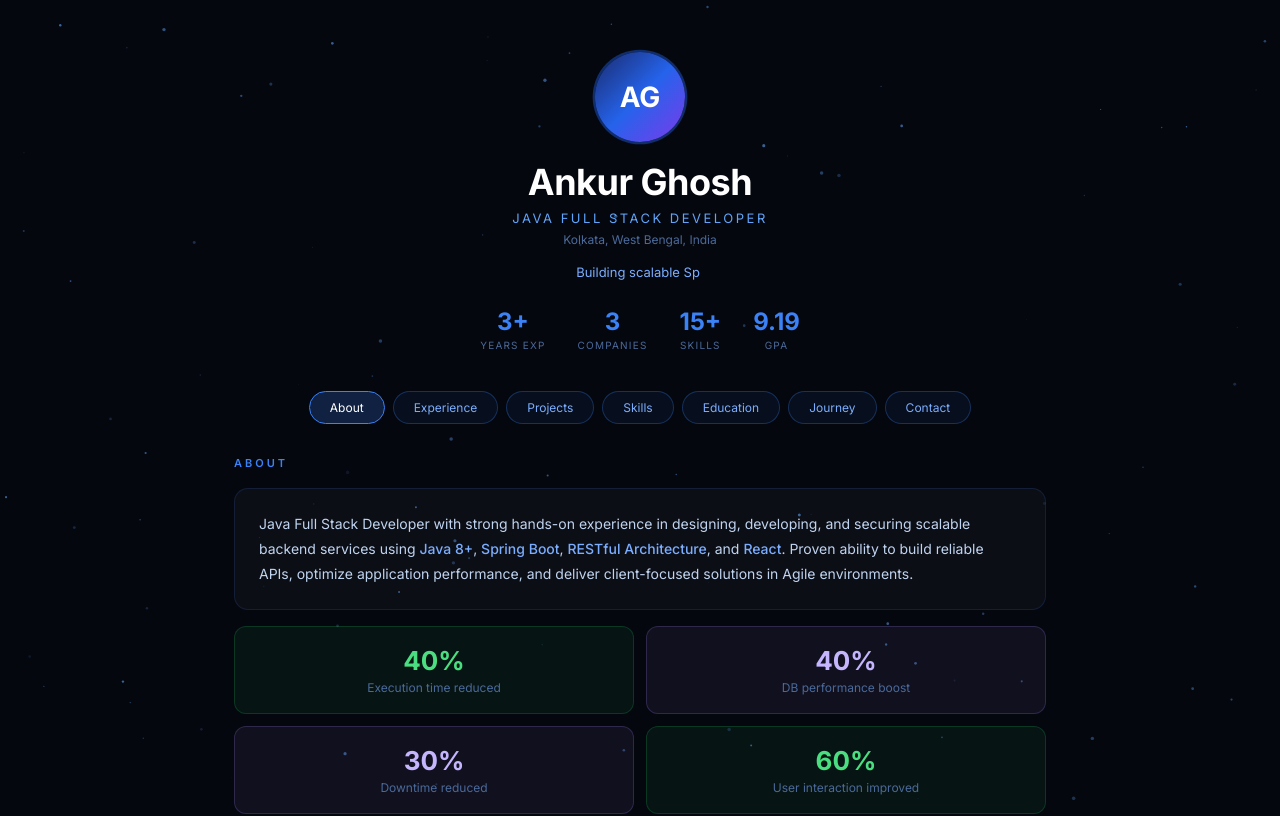
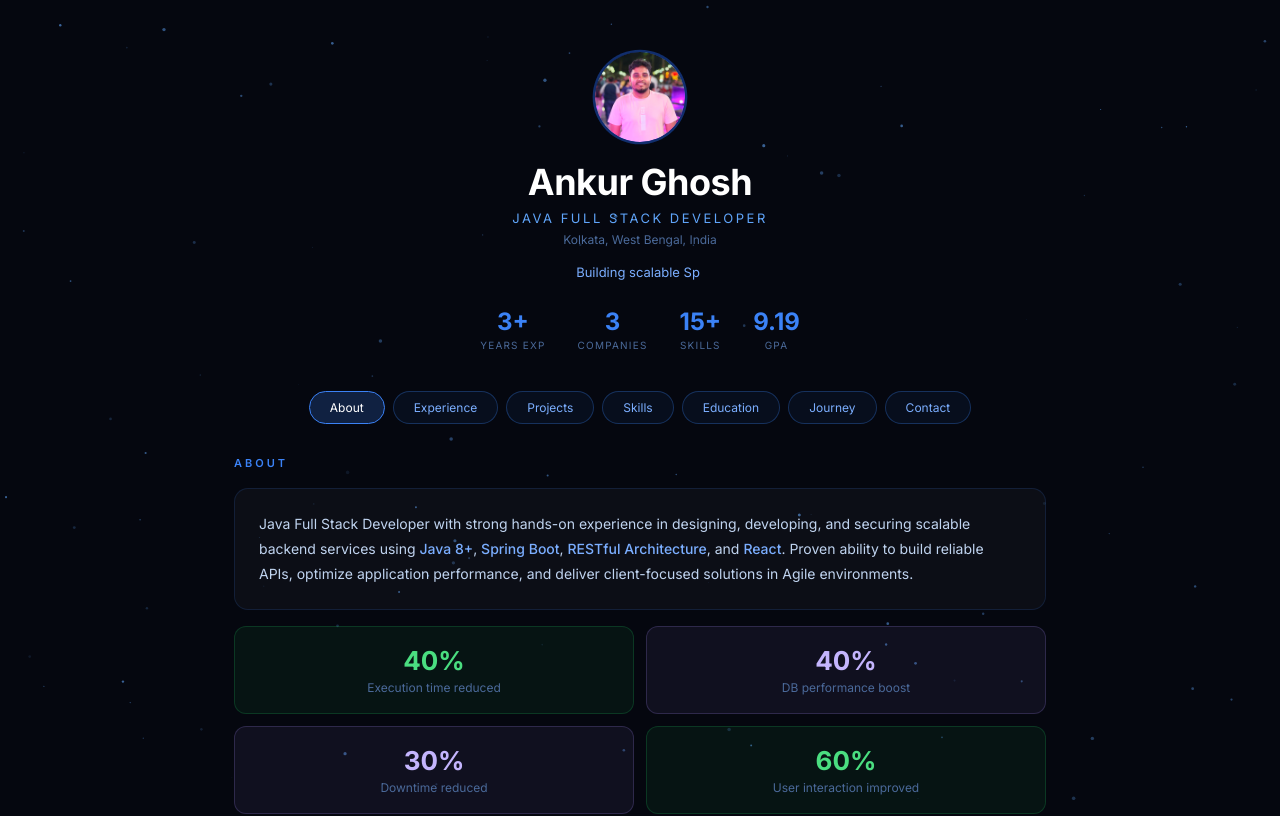
Before and after one commit to Creativewings/react-portfolio, a React (Vite) app: page / in a window 1280 px wide. Shown: the top 816 px of the page. Built offline with nearby package versions, Linux system fonts and the light colour scheme.

Commit message:
addedSelfPhoto

```diff
--- a/src/components/Hero.jsx
+++ b/src/components/Hero.jsx
@@ -1,7 +1,9 @@
-import { useEffect, useRef } from 'react';
+import { useEffect, useState,useRef } from 'react';
+import { createPortal } from 'react-dom';
 import { useTypewriter } from './useTypewriter';
 import { profile } from '../data/resume';
 import styles from './Hero.module.css';
+import profileImg from '../assets/linkedinProfile.jpg';
 
 function CountUp({ target, decimals, suffix }) {
   const ref = useRef(null);
@@ -24,10 +26,30 @@ function CountUp({ target, decimals, suffix }) {
 
 export default function Hero() {
   const typed = useTypewriter(profile.typewriterLines);
+  const [showImage, setShowImage] = useState(false);
 
   return (
     <section className={styles.hero}>
-      <div className={styles.ring}>AG</div>
+
+      {/* ✅ Clickable profile image */}
+      <div className={styles.ring} onClick={() => setShowImage(true)}>
+        <img src={profileImg} alt="profile" className={styles.avatar} />
+      </div>
+
+      {/* ✅ Modal (only when needed) */}
+     {showImage &&
+  createPortal(
+    <div className={styles.modal} onClick={() => setShowImage(false)}>
+      <img
+        src={profileImg}
+        alt="preview"
+        className={styles.modalImg}
+        onClick={(e) => e.stopPropagation()}
+      />
+    </div>,
+    document.body
+  )}
+
       <h1 className={styles.name}>{profile.name}</h1>
       <p className={styles.title}>{profile.title}</p>
       <p className={styles.loc}>{profile.location}</p>
@@ -42,6 +64,7 @@ export default function Hero() {
           const isGpa = s.label === 'GPA';
           const raw = s.value.replace(/[^0-9.]/g, '');
           const suffix = s.value.replace(/[0-9.]/g, '');
+
           return (
             <div className={styles.stat} key={s.label}>
               <div className={styles.statVal}>
--- a/src/components/Hero.module.css
+++ b/src/components/Hero.module.css
@@ -16,11 +16,17 @@
   display: flex;
   align-items: center;
   justify-content: center;
-  font-size: 28px;
-  font-weight: 700;
-  color: #fff;
   margin-bottom: 18px;
   animation: pulseRing 3s ease-in-out infinite;
+  overflow: hidden; /* important */
+  cursor: pointer;
+}
+
+.avatar {
+  width: 100%;
+  height: 100%;
+  border-radius: 50%;
+  object-fit: cover;
 }
 
 @keyframes pulseRing {
@@ -99,3 +105,56 @@
   letter-spacing: 1.2px;
   margin-top: 3px;
 }
+
+.modal {
+  position: fixed;
+  top: 0;
+  left: 0;
+  width: 100%;
+  height: 100%;
+
+  display: flex;
+  align-items: center;
+  justify-content: center;
+
+  /* 👇 GLASS EFFECT */
+  background: rgba(10, 15, 30, 0.4);
+  backdrop-filter: blur(20px) saturate(140%);
+  -webkit-backdrop-filter: blur(20px) saturate(140%);
+
+  z-index: 9999;
+}
+
+.modalImg {
+  max-width: 80%;
+  max-height: 80%;
+  border-radius: 20px;
+
+  /* 👇 depth + glass edge */
+  box-shadow:
+    0 20px 60px rgba(0, 0, 0, 0.6),
+    0 0 0 1px rgba(255, 255, 255, 0.08);
+
+  animation: zoomIn 0.3s ease;
+  transition: transform 0.3s ease;
+}
+
+.modalImg:hover {
+  transform: scale(1.02);
+}
+
+.modalImg::after {
+  content: '';
+  position: absolute;
+}
+
+@keyframes zoomIn {
+  from {
+    transform: scale(0.85);
+    opacity: 0;
+  }
+  to {
+    transform: scale(1);
+    opacity: 1;
+  }
+}
```
Also changed, not shown: src/assets/linkedinProfile.jpg (added).
